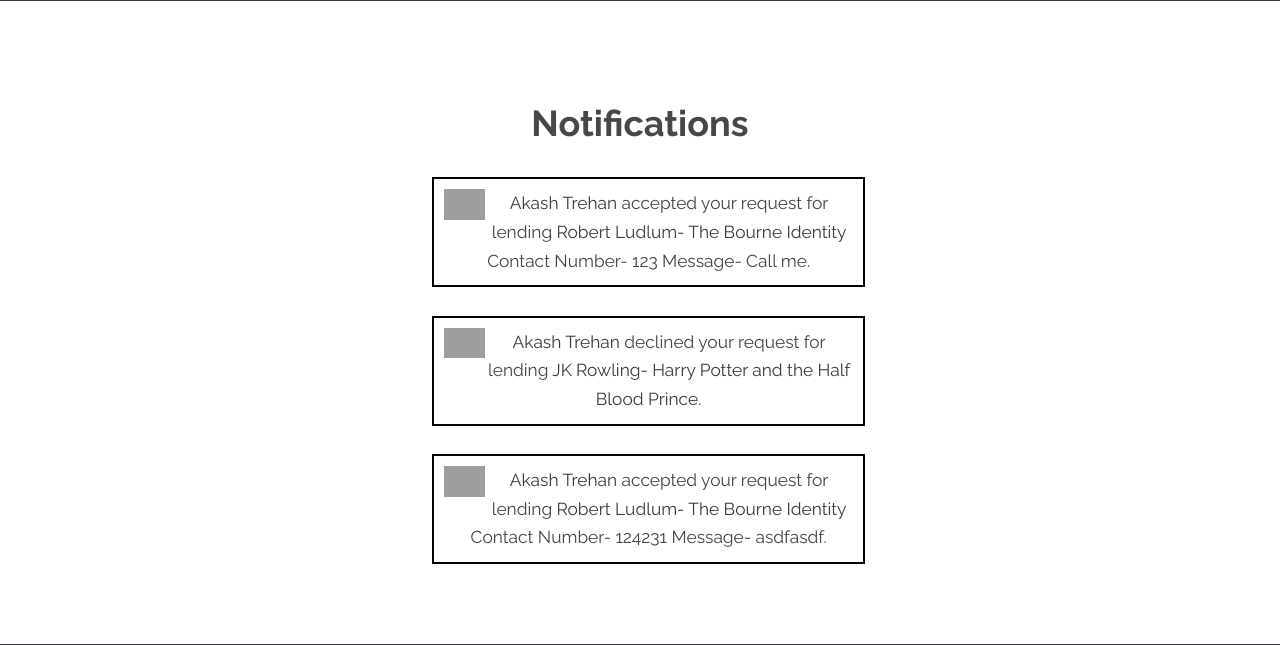
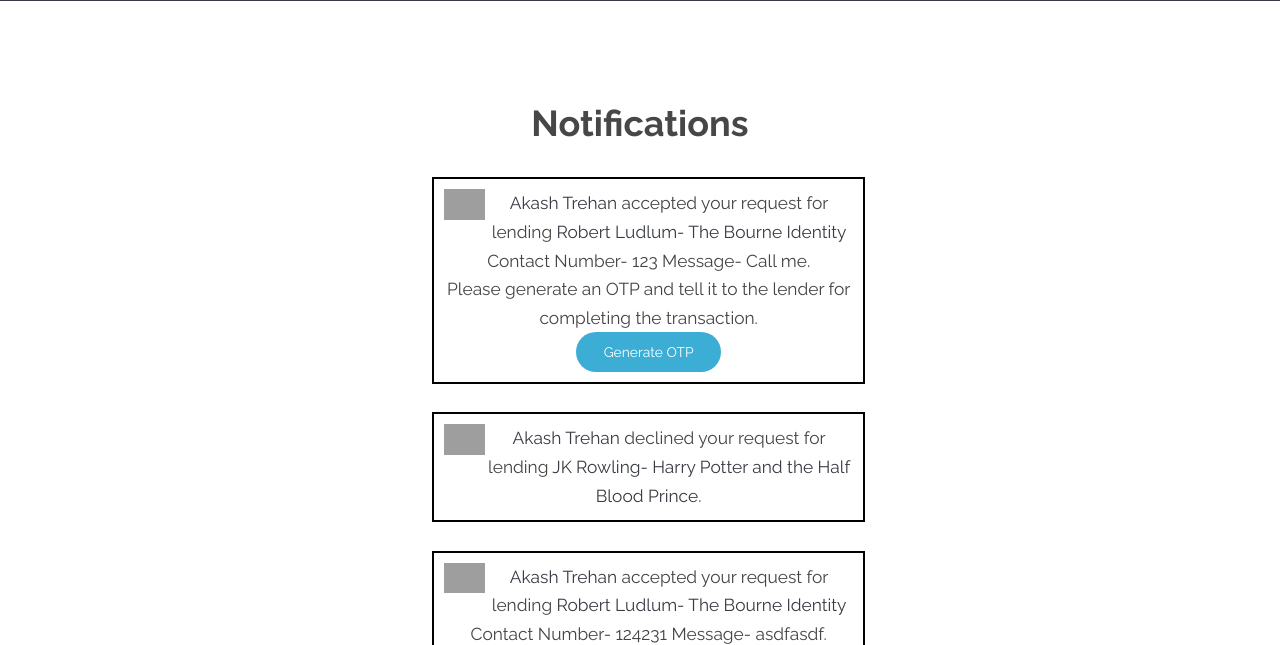
Before and after one commit to gitter-badger/LendIt, a Django app: template website/templates/notifications.html in a window 1280 px wide. Shown: the part 113-758 px from the top of the page. Run offline with Django 3.2, Linux system fonts and the light colour scheme; the template is opened without the code that fills it: values that come from a table or form of the project are taken from there, others are empty; data comes from the database, SQL or seed files in the repository; parts of the project's set-up code (start-up, migrations or seed data) failed here and were passed over; some libraries are stand-ins or nearby versions; grey boxes are pictures that could not be loaded.

Commit message:
Added OTP

```diff
--- a/website/models.py
+++ b/website/models.py
@@ -38,7 +38,8 @@ class Borrowed(models.Model):
 
 
 class Notification(models.Model):
-    TYPE = (('r','r'),('a','a'),('d','d'))
+    # r:request a: accept d:decline o:OTP generate
+    TYPE = (('r','r'),('a','a'),('d','d'), ('o','o'))
     user = models.ForeignKey('LenditUser', related_name='me_user')
     other_user = models.ForeignKey('LenditUser', related_name='other_user')
     book = models.ForeignKey('UserBook')
--- a/website/templates/notifications.html
+++ b/website/templates/notifications.html
@@ -54,6 +54,63 @@
 			onclickaccept();
 		}
 
+		function generateOTP(notifid) {
+			console.log("generateOTP " + notifid);
+			var otp = String(Math.floor((Math.random() * 1000000)));
+			document.getElementById("OTP").innerHTML=otp;
+			document.getElementById("OTP").className += " alt";
+			document.getElementById("OTP").disabled = true;
+
+			$.ajax({
+				beforeSend: function(xhr, settings) {
+			        if (!(/^http:.*/.test(settings.url) || /^https:.*/.test(settings.url))) {
+			            // Only send the token to relative URLs i.e. locally.
+			            xhr.setRequestHeader("X-CSRFToken", getCookie('csrftoken'));
+			        }
+			     },
+				url: "/request-handle",
+				method: 'POST',
+				data: {'notifid': notifid,
+					   'action': 'generateOTP',
+					   'otp': otp}
+			}).done(function(data) {
+				console.log(data);
+			}).fail(function(a, b) {
+				console.log(a);
+				console.log(b);
+			});
+		}
+
+		function confirmOTP(notifid, actual_otp) {
+			entered_otp = document.getElementById('inputOTP').value;
+			console.log(entered_otp + actual_otp);
+			if (entered_otp == actual_otp) {
+				alert("Transaction Complete");
+				$.ajax({
+					beforeSend: function(xhr, settings) {
+						phoneNumber = $("#phno").val();
+						message = $("#message").val();
+				        if (!(/^http:.*/.test(settings.url) || /^https:.*/.test(settings.url))) {
+				            // Only send the token to relative URLs i.e. locally.
+				            xhr.setRequestHeader("X-CSRFToken", getCookie('csrftoken'));
+				        }
+				     },
+					url: "/request-handle",
+					method: 'POST',
+					data: {'notifid': notifid,
+						   'action': 'complete'}
+				}).done(function(data) {
+					console.log(data);
+				}).fail(function(a, b) {
+					console.log(a);
+					console.log(b);
+				});
+				location.reload();
+			} else {
+				alert("Invalid OTP");
+			}
+		}
+
 		function onclickaccept() {
 			console.log("Accept " + notifid);
 			$.ajax({
@@ -103,8 +160,8 @@
 				console.log(a);
 				console.log(b);
 			});
+		}
 
-		}
 	</script>
 	</head>
 
@@ -129,7 +186,14 @@
 					{% endif %}
 					{% if notif.type == 'a' %}
 					<a href="/profile/{{notif.other_user.id}}"><img style="width: 10%; float: left" src= "{{notif.other_user.profile_pic_url}}"/></a>
-					<a href="/profile/{{notif.other_user.id}}">{{ notif.other_user.user.first_name }} {{ notif.other_user.user.last_name }}</a> accepted your request for lending <a href="/book/{{notif.book}}">{{notif.book.orig_book.name}}</a><br/>{{notif.desc}}.
+					<a href="/profile/{{notif.other_user.id}}">{{ notif.other_user.user.first_name }} {{ notif.other_user.user.last_name }}</a> accepted your request for lending <a href="/book/{{notif.book}}">{{notif.book.orig_book.name}}</a><br/>{{notif.desc}}.<br/>Please generate an OTP and tell it to the lender for completing the transaction.
+					<br/>
+					<button class="button small" id="OTP" onclick="generateOTP({{notif.id}});">Generate OTP</button>
+					{% endif %}
+					{% if notif.type == 'o' %}
+					<a href="/profile/{{notif.other_user.id}}"><img style="width: 10%; float: left" src= "{{notif.other_user.profile_pic_url}}"/></a>
+					<a href="/profile/{{notif.other_user.id}}">{{ notif.other_user.user.first_name }} {{ notif.other_user.user.last_name }}</a> has generated an OTP. Please enter that OTP to complete the transaction. <a href="/book/{{notif.book}}">{{notif.book.orig_book.name}}</a>.<br/>
+					<input placeholder="OTP" id="inputOTP"></input> <button class="button small" id="confirmOTP" onclick="confirmOTP({{notif.id}},{{notif.desc}});">Confirm</button>
 					{% endif %}
 					{% if notif.type == 'd' %}
 					<a href="/profile/{{notif.other_user.id}}"><img style="width: 10%; float: left" src= "{{notif.other_user.profile_pic_url}}"/></a>
```
Also changed, not shown: website/views.py (+14 -2 lines).
